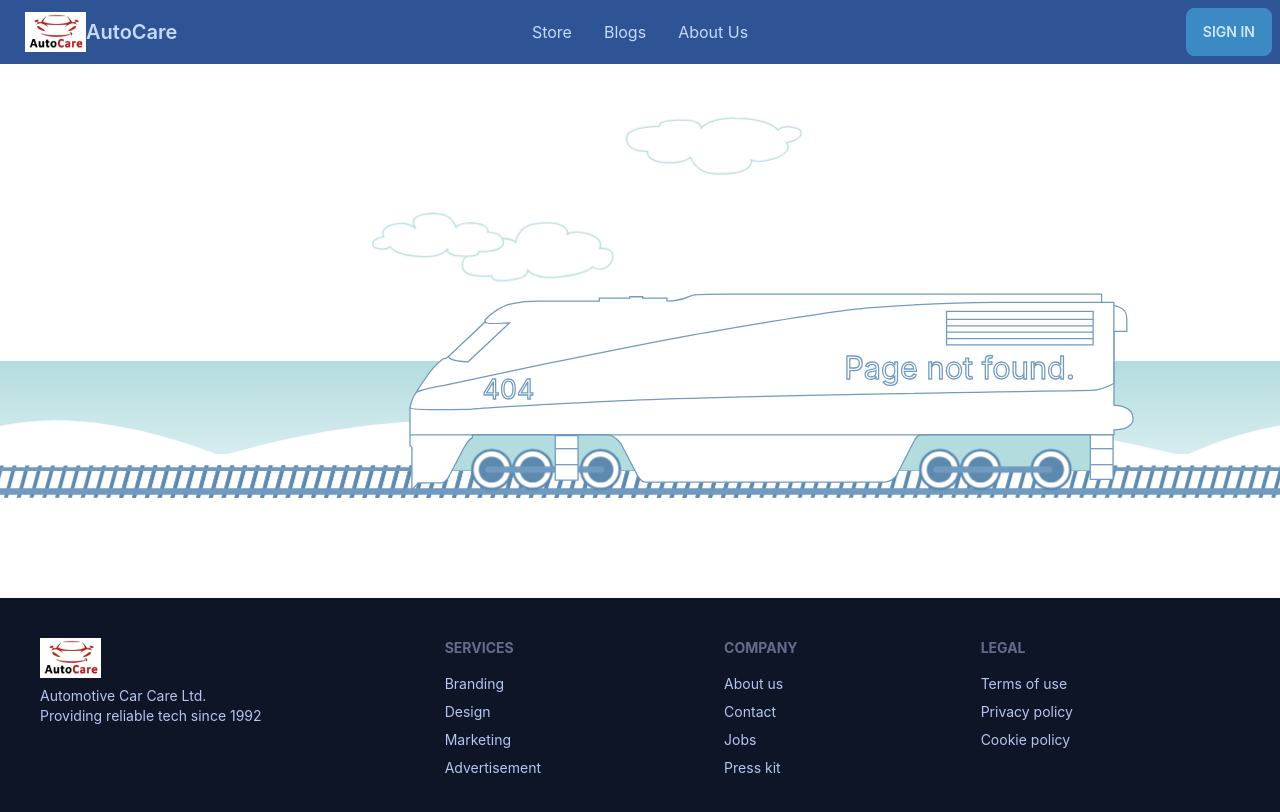
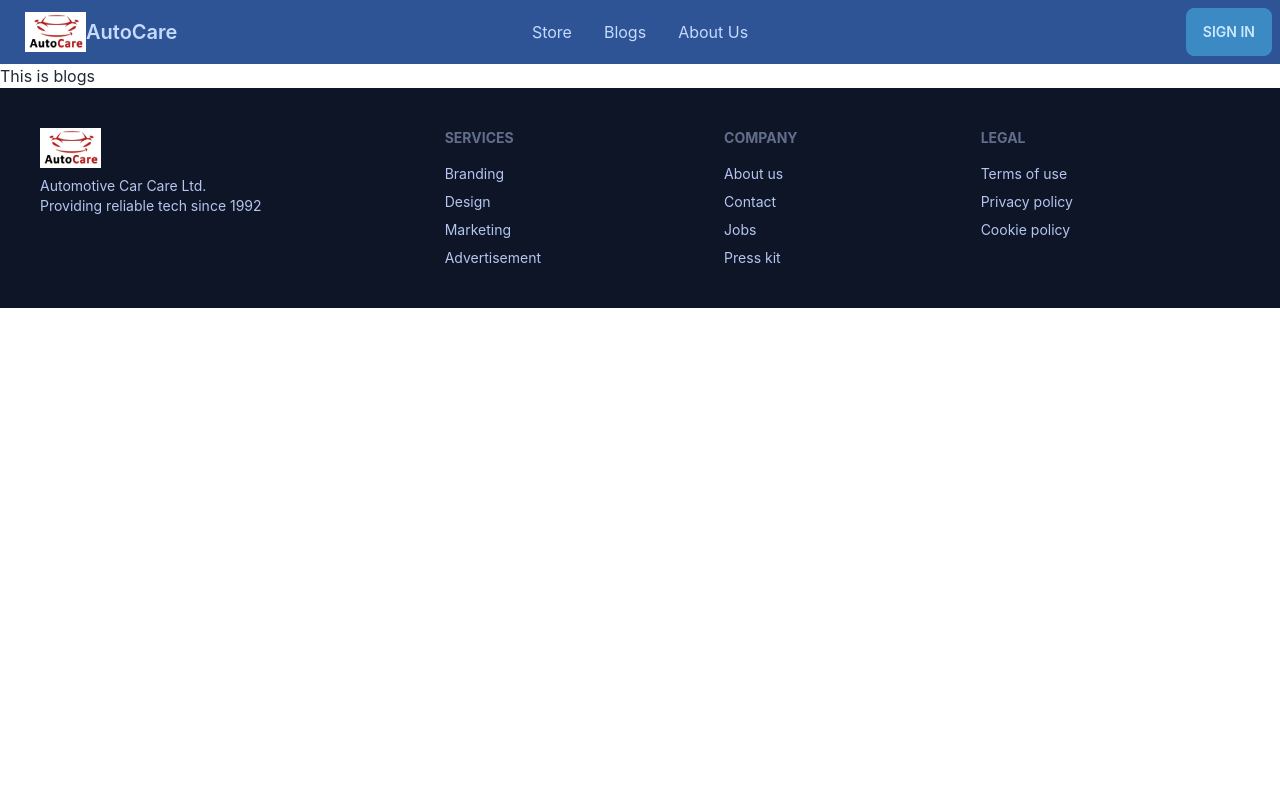
Before and after one commit to khaled39ab/Warehouse-Management-Client, a React (Create React App) app: page /blogs in a window 1280 px wide. Shown: the top 812 px of the page. Built offline with nearby package versions, Linux system fonts and the light colour scheme.

Commit message:
blogs page created

```diff
--- /dev/null
+++ b/src/Pages/Blogs/Blogs.jsx
@@ -0,0 +1,11 @@
+import React from 'react';
+
+const Blogs = () => {
+    return (
+        <div>
+            This is blogs
+        </div>
+    );
+};
+
+export default Blogs;
```
Also changed, not shown: src/Router/Routes/Routes.js (+9 -0 lines).
